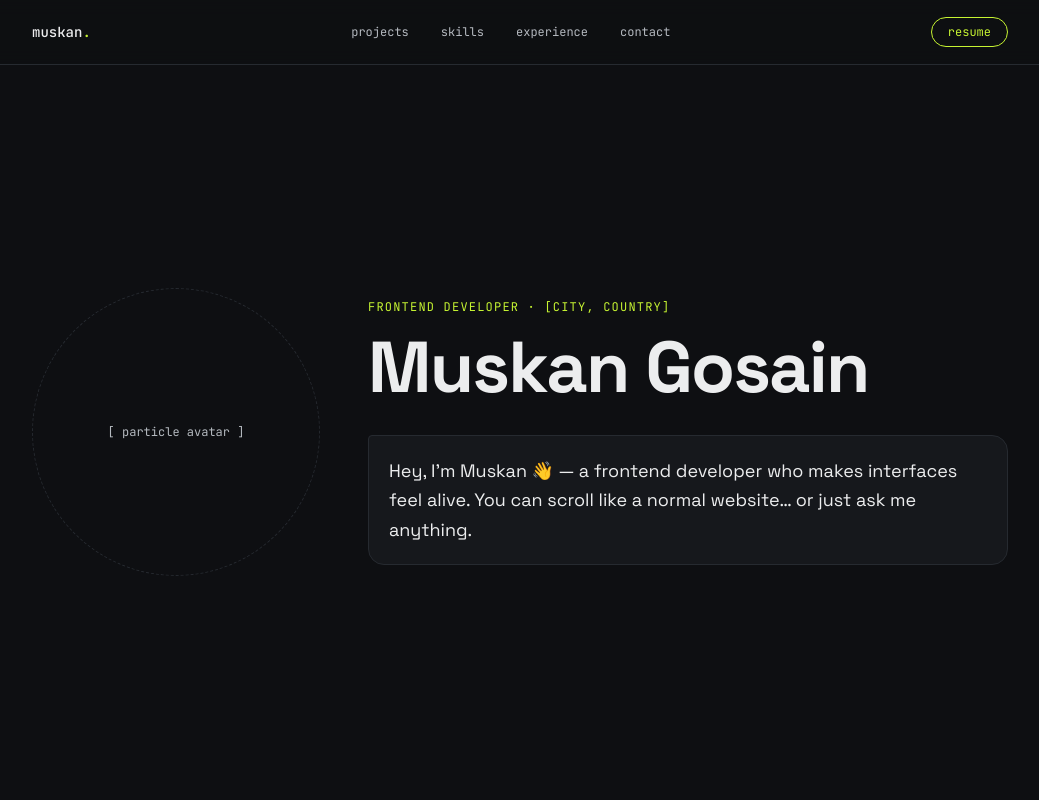
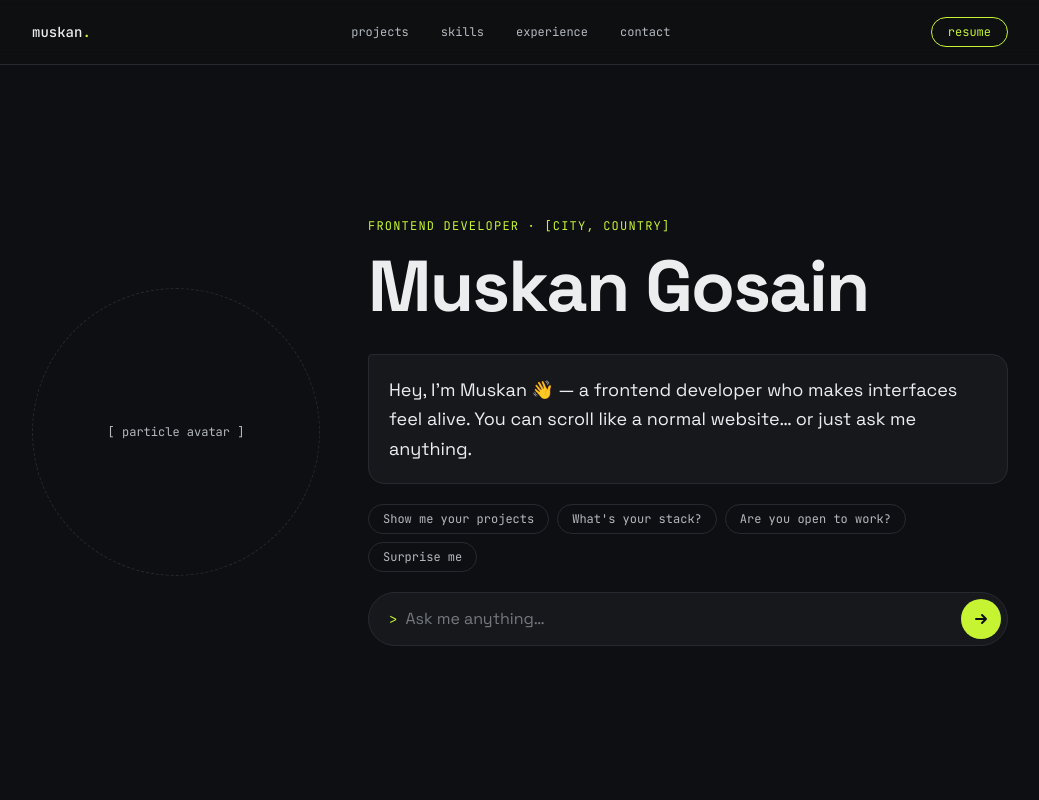
Before and after one commit to muskangosain/portfolio, a React (Vite) app: page / in a window 1280 px wide. Shown: the top 800 px of the page, without its empty margins (120-1159 px from the left). Built offline with nearby package versions, Linux system fonts and the light colour scheme.

Commit message:
feat: add question chips and ask bar

```diff
--- /dev/null
+++ b/src/components/AskBar.tsx
@@ -0,0 +1,64 @@
+import { useState, type FormEvent } from 'react'
+
+export const suggestions = ['Show me your projects', "What's your stack?", 'Are you open to work?', 'Surprise me']
+
+export function QuestionChips({ onAsk }: { onAsk: (question: string) => void }) {
+  return (
+    <ul className="flex flex-wrap gap-2" aria-label="Suggested questions">
+      {suggestions.map((question) => (
+        <li key={question}>
+          <button
+            type="button"
+            onClick={() => onAsk(question)}
+            className="rounded-full border border-border px-3.5 py-1.5 font-mono text-xs text-muted transition-colors duration-200 hover:border-accent hover:text-accent"
+          >
+            {question}
+          </button>
+        </li>
+      ))}
+    </ul>
+  )
+}
+
+export default function AskBar({ onAsk }: { onAsk: (question: string) => void }) {
+  const [value, setValue] = useState('')
+
+  function submit(event: FormEvent) {
+    event.preventDefault()
+    const question = value.trim()
+    if (!question) return
+    onAsk(question)
+    setValue('')
+  }
+
+  return (
+    <form
+      onSubmit={submit}
+      className="flex items-center gap-2 rounded-full border border-border bg-surface py-1.5 pr-1.5 pl-5 transition-colors duration-200 focus-within:border-accent"
+    >
+      <label htmlFor="ask" className="sr-only">
+        Ask me anything
+      </label>
+      <span className="font-mono text-sm text-accent" aria-hidden="true">
+        &gt;
+      </span>
+      <input
+        id="ask"
+        value={value}
+        onChange={(e) => setValue(e.target.value)}
+        placeholder="Ask me anything…"
+        autoComplete="off"
+        className="min-w-0 flex-1 bg-transparent py-2 outline-none placeholder:text-muted/60"
+      />
+      <button
+        type="submit"
+        aria-label="Ask"
+        className="grid size-10 shrink-0 place-items-center rounded-full bg-accent text-bg transition-transform duration-200 ease-out hover:scale-105 active:scale-95"
+      >
+        <svg width="16" height="16" viewBox="0 0 16 16" fill="none" aria-hidden="true">
+          <path d="M3 8h10M9 4l4 4-4 4" stroke="currentColor" strokeWidth="2" strokeLinecap="round" strokeLinejoin="round" />
+        </svg>
+      </button>
+    </form>
+  )
+}
--- a/src/sections/Hero.tsx
+++ b/src/sections/Hero.tsx
@@ -1,13 +1,19 @@
 import { useState } from 'react'
 import IntroBubble from '../components/IntroBubble'
+import AskBar, { QuestionChips } from '../components/AskBar'
 import { profile } from '../data/profile'
 
 export default function Hero() {
   const [speaking, setSpeaking] = useState(true)
+  const [questions, setQuestions] = useState<string[]>([])
+
+  function ask(question: string) {
+    setQuestions((qs) => [...qs, question])
+  }
 
   return (
     <section id="top" aria-label="Introduction" className="flex min-h-dvh items-center pt-16">
-      <div className="mx-auto grid w-full max-w-5xl items-center gap-12 px-4 sm:px-6 md:grid-cols-[auto_1fr]">
+      <div className="mx-auto grid w-full max-w-5xl items-center gap-12 px-4 py-12 sm:px-6 md:grid-cols-[auto_1fr]">
         {/* Placeholder — becomes the particle avatar in Phase 2 */}
         <div
           className={`mx-auto grid size-56 place-items-center rounded-full border border-dashed border-border transition-colors duration-500 sm:size-72 ${speaking ? 'speaking' : ''}`}
@@ -15,14 +21,21 @@ export default function Hero() {
           <span className="font-mono text-xs text-muted">[ particle avatar ]</span>
         </div>
 
-        <div>
+        <div className="min-w-0">
           <p className="font-mono text-xs uppercase tracking-widest text-accent">
             {profile.role} · {profile.location}
           </p>
           <h1 className="mt-4 text-5xl font-bold tracking-tight sm:text-7xl">{profile.name}</h1>
 
-          <div className="mt-8">
+          <div className="mt-8 space-y-5">
             <IntroBubble onDone={() => setSpeaking(false)} />
+            <QuestionChips onAsk={ask} />
+            {questions.map((q, i) => (
+              <p key={i} className="font-mono text-sm text-muted">
+                <span className="text-accent">&gt;</span> {q}
+              </p>
+            ))}
+            <AskBar onAsk={ask} />
           </div>
         </div>
       </div>
```
